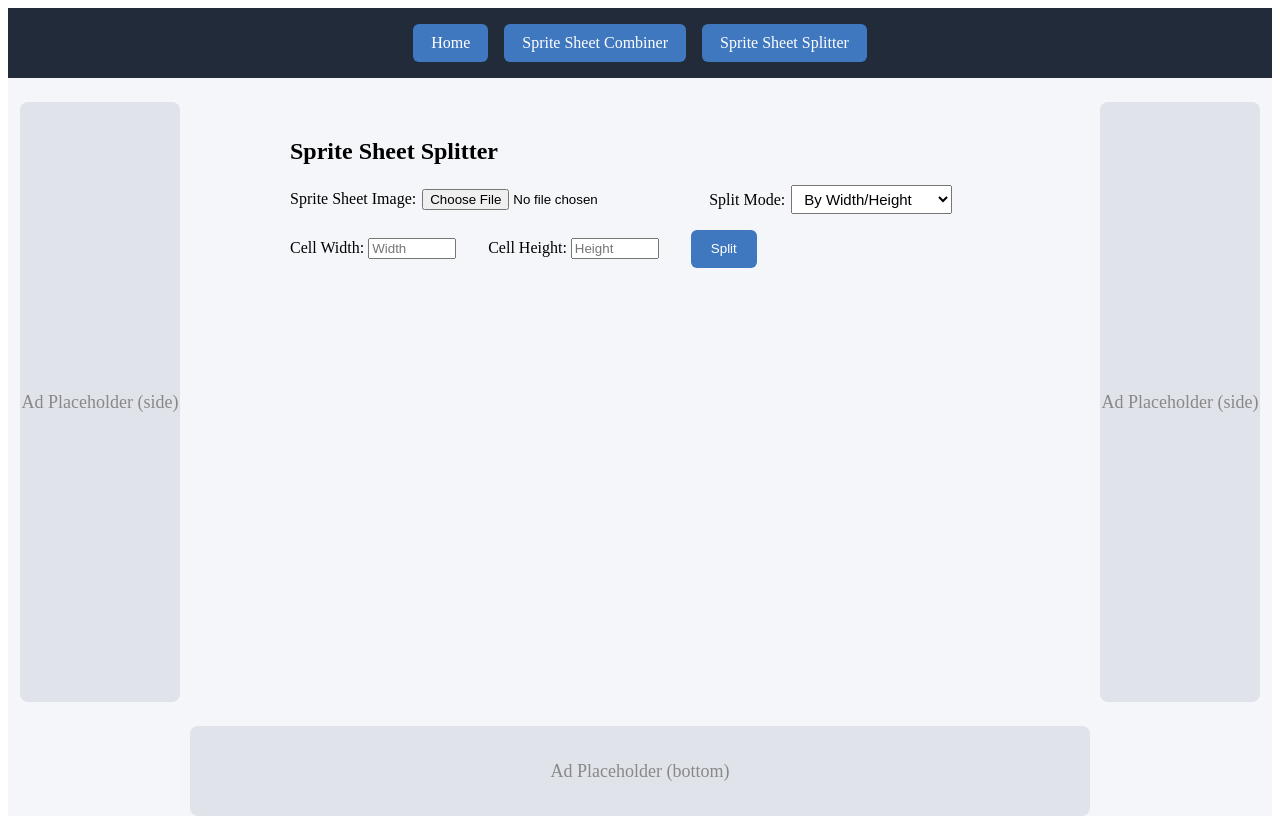
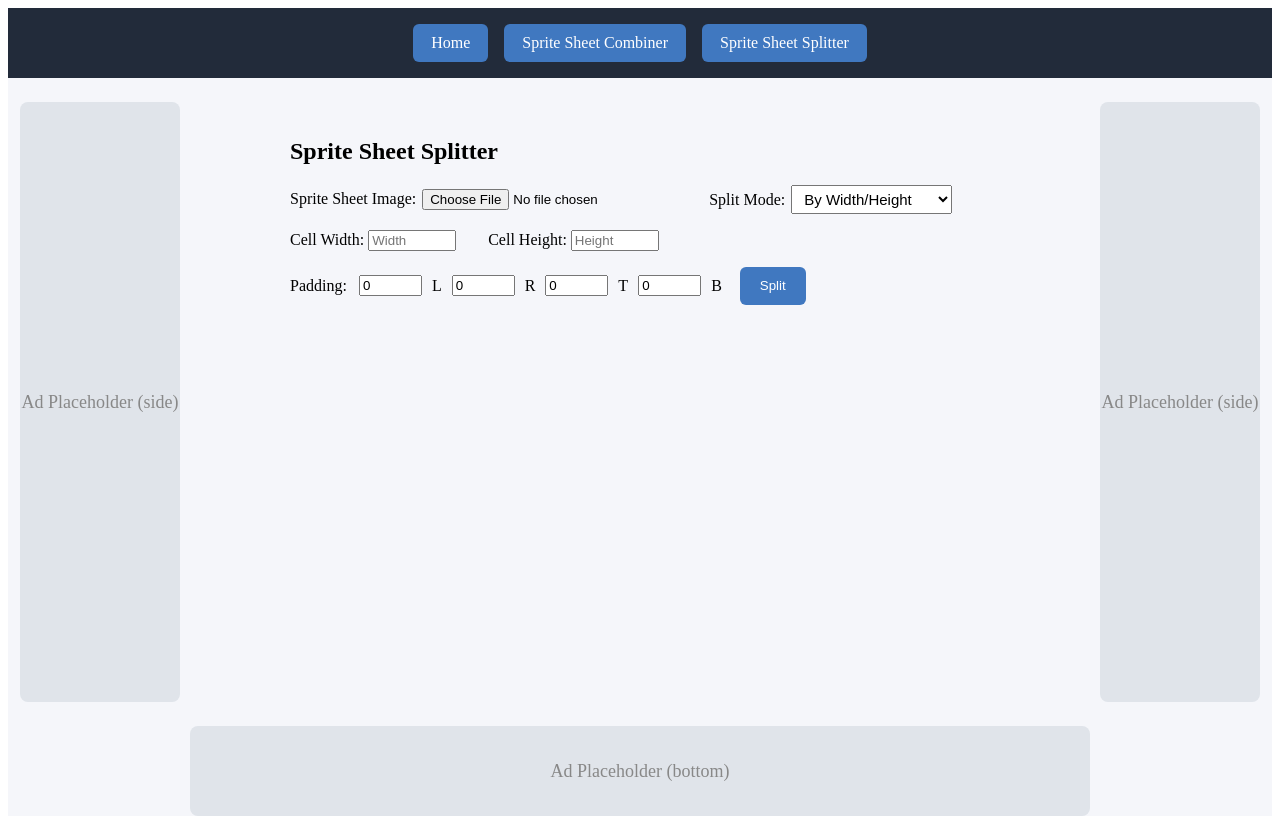
Before and after one commit to hrodrick/game-dev-tools, a React (Vite) app: page /split in a window 1280 px wide. Built offline with nearby package versions, Linux system fonts and the light colour scheme.

Commit message:
Implemented custom paddings for the spritesheet splitter

```diff
--- a/src/pages/SpriteSheetSplitter.jsx
+++ b/src/pages/SpriteSheetSplitter.jsx
@@ -11,6 +11,10 @@ export default function SpriteSheetSplitter() {
   const [frames, setFrames] = useState([]);
   const [error, setError] = useState('');
   const [imgInfo, setImgInfo] = useState(null); // { name, size, width, height }
+  const [paddingLeft, setPaddingLeft] = useState(0);
+  const [paddingRight, setPaddingRight] = useState(0);
+  const [paddingTop, setPaddingTop] = useState(0);
+  const [paddingBottom, setPaddingBottom] = useState(0);
   const imgRef = useRef();
 
   const handleFileChange = (e) => {
@@ -37,6 +41,24 @@ export default function SpriteSheetSplitter() {
     if (!imgRef.current || !imgInfo) return;
     let w, h;
     let splitCols, splitRows;
+    const img = imgRef.current;
+    const imgW = img.naturalWidth;
+    const imgH = img.naturalHeight;
+    // Padding validation
+    const padL = parseInt(paddingLeft, 10) || 0;
+    const padR = parseInt(paddingRight, 10) || 0;
+    const padT = parseInt(paddingTop, 10) || 0;
+    const padB = parseInt(paddingBottom, 10) || 0;
+    if (padL < 0 || padR < 0 || padT < 0 || padB < 0) {
+      setError('Paddings cannot be negative.');
+      return;
+    }
+    if (imgW - padL - padR <= 0 || imgH - padT - padB <= 0) {
+      setError('Paddings are too large for this image.');
+      return;
+    }
+    let usableW = imgW - padL - padR;
+    let usableH = imgH - padT - padB;
     if (splitMode === 'size') {
       w = parseInt(cellWidth, 10);
       h = parseInt(cellHeight, 10);
@@ -44,10 +66,10 @@ export default function SpriteSheetSplitter() {
         setError('Cell width and height must be positive numbers.');
         return;
       }
-      splitCols = Math.floor(imgRef.current.naturalWidth / w);
-      splitRows = Math.floor(imgRef.current.naturalHeight / h);
+      splitCols = Math.floor(usableW / w);
+      splitRows = Math.floor(usableH / h);
       if (splitCols === 0 || splitRows === 0) {
-        setError('Cell size is too large for this image.');
+        setError('Cell size is too large for this image or paddings.');
         return;
       }
     } else {
@@ -61,16 +83,15 @@ export default function SpriteSheetSplitter() {
         setError('Columns and rows must be positive numbers.');
         return;
       }
-      w = Math.floor(imgRef.current.naturalWidth / parsedCols);
-      h = Math.floor(imgRef.current.naturalHeight / parsedRows);
+      w = Math.floor(usableW / parsedCols);
+      h = Math.floor(usableH / parsedRows);
       if (w === 0 || h === 0) {
-        setError('Too many columns or rows for this image size.');
+        setError('Too many columns or rows for this image size or paddings.');
         return;
       }
       splitCols = parsedCols;
       splitRows = parsedRows;
     }
-    const img = imgRef.current;
     const tempFrames = [];
     const canvas = document.createElement('canvas');
     canvas.width = w;
@@ -79,8 +100,19 @@ export default function SpriteSheetSplitter() {
     for (let y = 0; y < splitRows; y++) {
       for (let x = 0; x < splitCols; x++) {
         ctx.clearRect(0, 0, w, h);
-        ctx.drawImage(img, x * w, y * h, w, h, 0, 0, w, h);
-        tempFrames.push(canvas.toDataURL());
+        ctx.drawImage(
+          img,
+          padL + x * w,
+          padT + y * h,
+          w,
+          h,
+          0,
+          0,
+          w,
+          h
+        );
+        tempFrames.push(canvas.toDataURL()); // (unchanged, just for context)
+
       }
     }
     setFrames(tempFrames);
@@ -158,6 +190,45 @@ export default function SpriteSheetSplitter() {
             </div>
           </>
         )}
+        <div style={{ display: 'flex', gap: 8, alignItems: 'center' }}>
+          <label style={{ fontWeight: 500, marginRight: 4 }}>Padding:</label>
+          <input
+            type="number"
+            min="0"
+            placeholder="Left"
+            value={paddingLeft}
+            onChange={e => setPaddingLeft(e.target.value)}
+            style={{ width: 55 }}
+          />
+          <span style={{ fontWeight: 500, margin: '0 2px' }}>L</span>
+          <input
+            type="number"
+            min="0"
+            placeholder="Right"
+            value={paddingRight}
+            onChange={e => setPaddingRight(e.target.value)}
+            style={{ width: 55 }}
+          />
+          <span style={{ fontWeight: 500, margin: '0 2px' }}>R</span>
+          <input
+            type="number"
+            min="0"
+            placeholder="Top"
+            value={paddingTop}
+            onChange={e => setPaddingTop(e.target.value)}
+            style={{ width: 55 }}
+          />
+          <span style={{ fontWeight: 500, margin: '0 2px' }}>T</span>
+          <input
+            type="number"
+            min="0"
+            placeholder="Bottom"
+            value={paddingBottom}
+            onChange={e => setPaddingBottom(e.target.value)}
+            style={{ width: 55 }}
+          />
+          <span style={{ fontWeight: 500, margin: '0 2px' }}>B</span>
+        </div>
         <button
           onClick={handleSplit}
           style={{ padding: '8px 20px', background: '#4078c0', color: 'white', border: 'none', borderRadius: 6, cursor: 'pointer', height: 38 }}
@@ -200,21 +271,19 @@ export default function SpriteSheetSplitter() {
               onError={() => setError('Failed to load image.')}
               id="sprite-sheet-preview"
             />
-            {/* Overlay grid */}
-            {(splitMode === 'size' && cellWidth && cellHeight && !isNaN(parseInt(cellWidth)) && !isNaN(parseInt(cellHeight))) ||
-             (splitMode === 'grid' && columns && rows && !isNaN(parseInt(columns)) && !isNaN(parseInt(rows))) ? (
             <GridOverlay
-                cellWidth={splitMode === 'size' ? parseInt(cellWidth) : undefined}
-                cellHeight={splitMode === 'size' ? parseInt(cellHeight) : undefined}
+              cellWidth={splitMode === 'size' ? parseInt(cellWidth, 10) || 1 : 1}
+              cellHeight={splitMode === 'size' ? parseInt(cellHeight, 10) || 1 : 1}
               imgRef={imgRef}
               splitMode={splitMode}
               columns={columns}
               rows={rows}
+              paddingLeft={paddingLeft}
+              paddingRight={paddingRight}
+              paddingTop={paddingTop}
+              paddingBottom={paddingBottom}
             />
-            ) : null}
           </div>
-        </>
-      )}
           {frames.length > 0 && (
             <div style={{ marginTop: 18 }}>
               <h4>Frames:</h4>
@@ -231,11 +300,13 @@ export default function SpriteSheetSplitter() {
               <DownloadAllButton frames={frames} />
             </div>
           )}
+        </>
+      )}
     </div>
   );
 }
 
-function GridOverlay({ cellWidth, cellHeight, imgRef, splitMode, columns, rows }) {
+function GridOverlay({ cellWidth, cellHeight, imgRef, splitMode, columns, rows, paddingLeft = 0, paddingRight = 0, paddingTop = 0, paddingBottom = 0 }) {
   const [overlayDims, setOverlayDims] = useState({
     displayW: 0,
     displayH: 0,
@@ -271,28 +342,56 @@ function GridOverlay({ cellWidth, cellHeight, imgRef, splitMode, columns, rows }
   const scaleX = displayW / natW;
   const scaleY = displayH / natH;
   const gridLines = [];
-  // Vertical lines
+
+  // Paddings overlay box (magenta border)
+  const padL = parseInt(paddingLeft, 10) || 0;
+  const padR = parseInt(paddingRight, 10) || 0;
+  const padT = parseInt(paddingTop, 10) || 0;
+  const padB = parseInt(paddingBottom, 10) || 0;
+  const padBox = (
+    <div
+      key="padding-preview"
+      style={{
+        position: 'absolute',
+        left: padL * scaleX,
+        top: padT * scaleY,
+        width: (natW - padL - padR) * scaleX,
+        height: (natH - padT - padB) * scaleY,
+        border: '2px dashed magenta',
+        boxSizing: 'border-box',
+        pointerEvents: 'none',
+        zIndex: 3
+      }}
+    />
+  );
+  // Grid area origin and size
+  const gridOriginX = padL * scaleX;
+  const gridOriginY = padT * scaleY;
+  const gridAreaW = (natW - padL - padR) * scaleX;
+  const gridAreaH = (natH - padT - padB) * scaleY;
+
+  // Vertical lines (inside padded area)
   for (let i = 1; i < gridCols; i++) {
     gridLines.push(
       <div key={`v${i}`} style={{
         position: 'absolute',
-        left: i * w * scaleX,
-        top: 0,
-        height: displayH,
+        left: gridOriginX + i * (gridAreaW / gridCols),
+        top: gridOriginY,
+        height: gridAreaH,
         width: 1,
         background: 'rgba(64,120,192,0.6)',
         zIndex: 2
       }} />
     );
   }
-  // Horizontal lines
+  // Horizontal lines (inside padded area)
   for (let i = 1; i < gridRows; i++) {
     gridLines.push(
       <div key={`h${i}`} style={{
         position: 'absolute',
-        top: i * h * scaleY,
-        left: 0,
-        width: displayW,
+        top: gridOriginY + i * (gridAreaH / gridRows),
+        left: gridOriginX,
+        width: gridAreaW,
         height: 1,
         background: 'rgba(64,120,192,0.6)',
         zIndex: 2
@@ -309,6 +408,7 @@ function GridOverlay({ cellWidth, cellHeight, imgRef, splitMode, columns, rows }
       pointerEvents: 'none',
       zIndex: 2
     }}>
+      {padBox}
       {gridLines}
     </div>
   );
```
Lines whose indentation alone changed are shown as unchanged.
